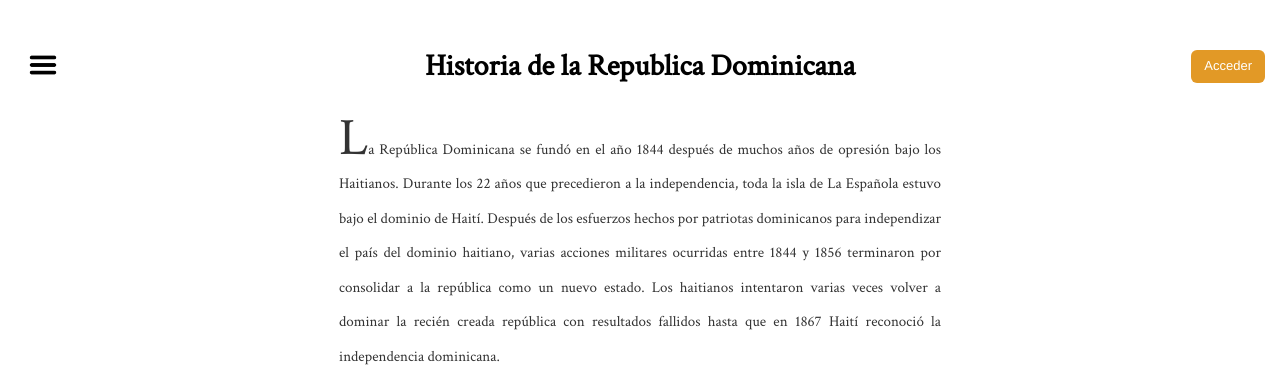
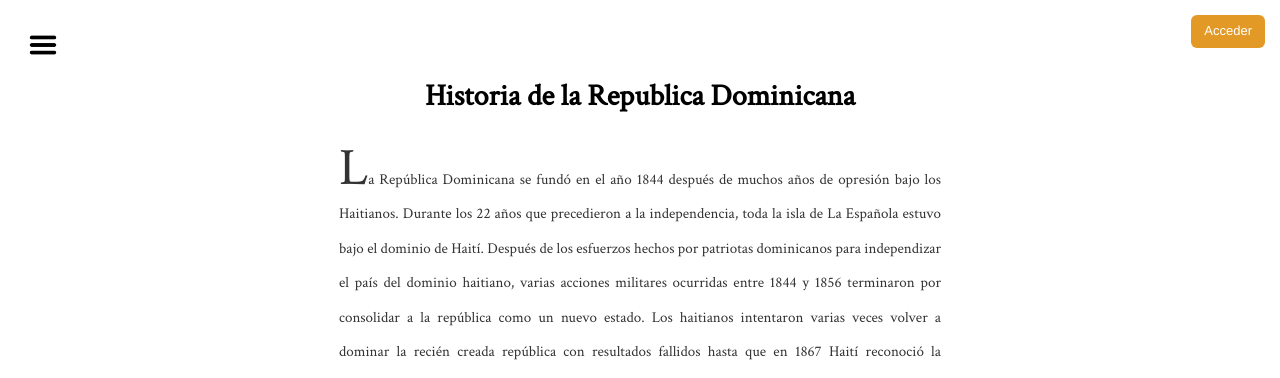
Before and after one commit to Hamil1/historiaDominicana, a PHP site: page / in a window 1280 px wide. Shown: the top 378 px of the page. Run offline with PHP 8.4, Linux system fonts and the light colour scheme; some libraries are stand-ins or nearby versions.

Commit message:
padding boton acceder

```diff
--- a/css/Style.css
+++ b/css/Style.css
@@ -182,5 +182,5 @@ button.acceder{
 }
 
 div.contenedorAcceder{
-    padding-right: 15px;
+    padding: 15px;
 }
```
